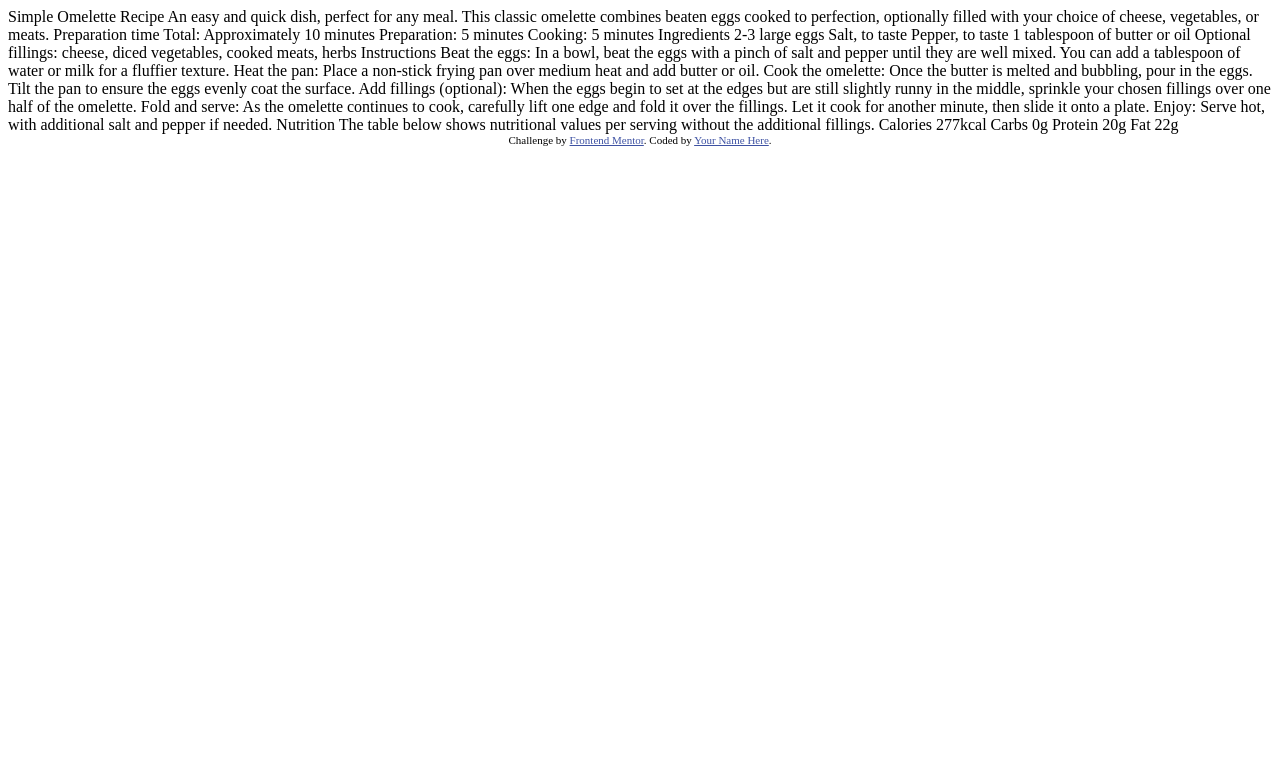
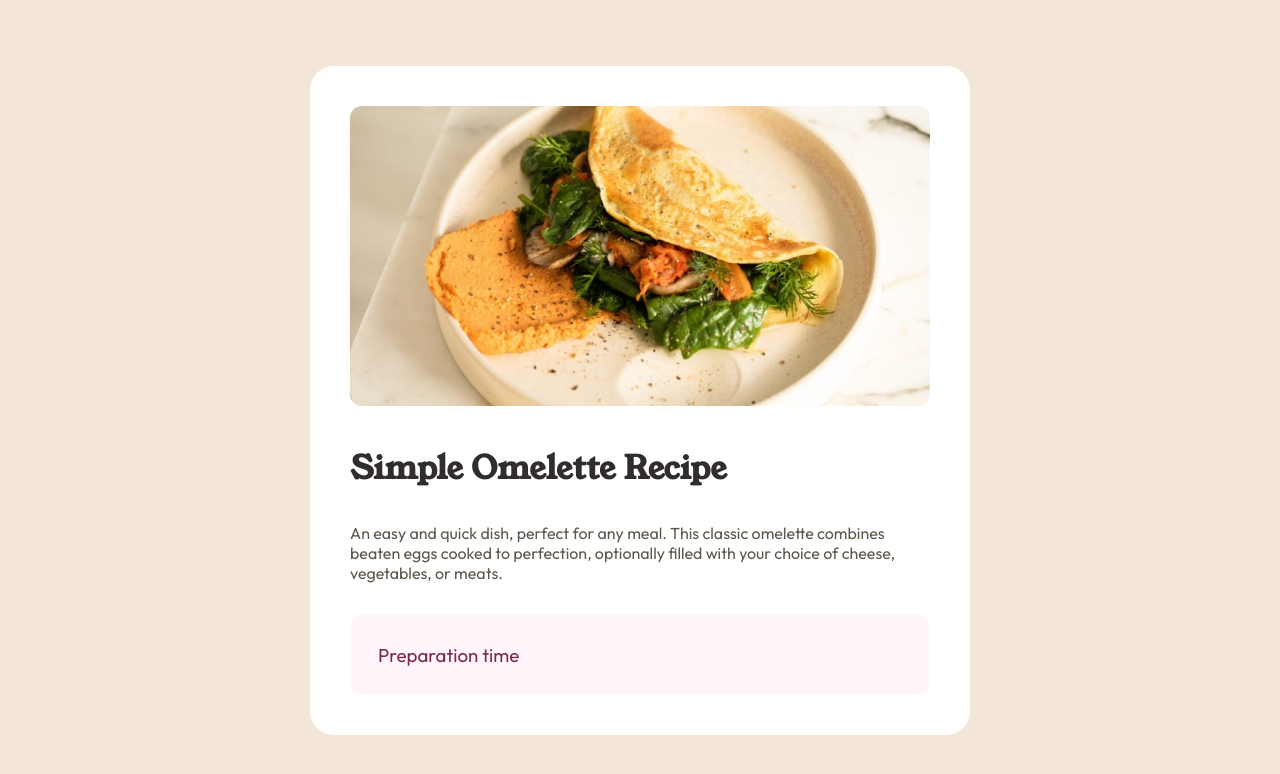
Before and after one commit to AMALK319/RECIPE-PAGE, a plain HTML site: page index.html in a window 1280 px wide. Drawn offline with Linux system fonts and the light colour scheme.

Commit message:
My Solution

```diff
--- a/index.html
+++ b/index.html
@@ -5,23 +5,36 @@
   <meta name="viewport" content="width=device-width, initial-scale=1.0"> <!-- displays site properly based on user's device -->
 
   <link rel="icon" type="image/png" sizes="32x32" href="./assets/images/favicon-32x32.png">
+  <link rel="stylesheet" href="./styles.css">
+
+   <!-- Google Fonts -->
+   <link rel="preconnect" href="https://fonts.googleapis.com">
+   <link rel="preconnect" href="https://fonts.gstatic.com" crossorigin>
+   <link href="https://fonts.googleapis.com/css2?family=Young+Serif:wght@400&display=swap" rel="stylesheet">
+   <link href="https://fonts.googleapis.com/css2?family=Outfit:wght@400;600;700&display=swap" rel="stylesheet">
 
   <title>Frontend Mentor | Recipe page</title>
 
-  <!-- Feel free to remove these styles or customise in your own stylesheet 👍 -->
-  <style>
-    .attribution { font-size: 11px; text-align: center; }
-    .attribution a { color: hsl(228, 45%, 44%); }
-  </style>
+
 </head>
 <body>
 
-  Simple Omelette Recipe
+  <div class="card">
+    <img src="./assets/images/image-omelette.jpeg" alt="image-omelette">
+    <div class="text-content">
+      <h1>Simple Omelette Recipe</h1>
+      <p>An easy and quick dish, perfect for any meal. This classic omelette combines beaten eggs cooked
+        to perfection, optionally filled with your choice of cheese, vegetables, or meats.</p>
+      <div class="prep-time">
+        <h3>Preparation time</h3>
+      </div>
 
-  An easy and quick dish, perfect for any meal. This classic omelette combines beaten eggs cooked
-  to perfection, optionally filled with your choice of cheese, vegetables, or meats.
+    </div>
+  </div>
 
-  Preparation time
+  <!--
+
+
 
   Total: Approximately 10 minutes
   Preparation: 5 minutes
@@ -68,10 +81,7 @@
 
   Fat
   22g
+   -->
 
-  <div class="attribution">
-    Challenge by <a href="https://www.frontendmentor.io?ref=challenge" target="_blank">Frontend Mentor</a>.
-    Coded by <a href="#">Your Name Here</a>.
-  </div>
 </body>
 </html>
--- /dev/null
+++ b/styles.css
@@ -0,0 +1,64 @@
+*{
+    margin: 0%;
+    padding: 0%;
+    box-sizing: border-box;
+}
+
+
+
+body{
+    height: 100vh;
+    background-color: hsl(30, 54%, 90%);
+    display: flex;
+    justify-content: center;
+    align-items: center;
+}
+
+.card{
+    display: flex;
+    flex-direction: column;
+    background-color: hsl(0, 0%, 100%);
+    width: 660px;
+    height: max-content;
+    border-radius: 24px;
+    padding: 40px;
+
+}
+
+.card img{
+    width: 100%;
+    border-radius: 12px;
+    height: 300px;
+    margin-bottom: 40px;
+}
+
+.text-content{
+    display: flex;
+    flex-direction: column;
+    gap: 32px;
+}
+
+h1{
+    font-family: 'Young Serif';
+    color: hsl(24, 5%, 18%);
+}
+
+p{
+    font-family: 'Outfit';
+    font-size: 16px;
+    color: hsl(30, 10%, 34%);
+    font-weight: 400;
+}
+
+.prep-time{
+    width: 100%;
+    background-color: hsl(330, 100%, 98%);
+    border-radius: 12px;
+}
+
+.prep-time h3{
+    color: hsl(332, 51%, 32%);
+    font-family: 'Outfit';
+    font-weight: 400;
+    padding: 28px;
+}
```
